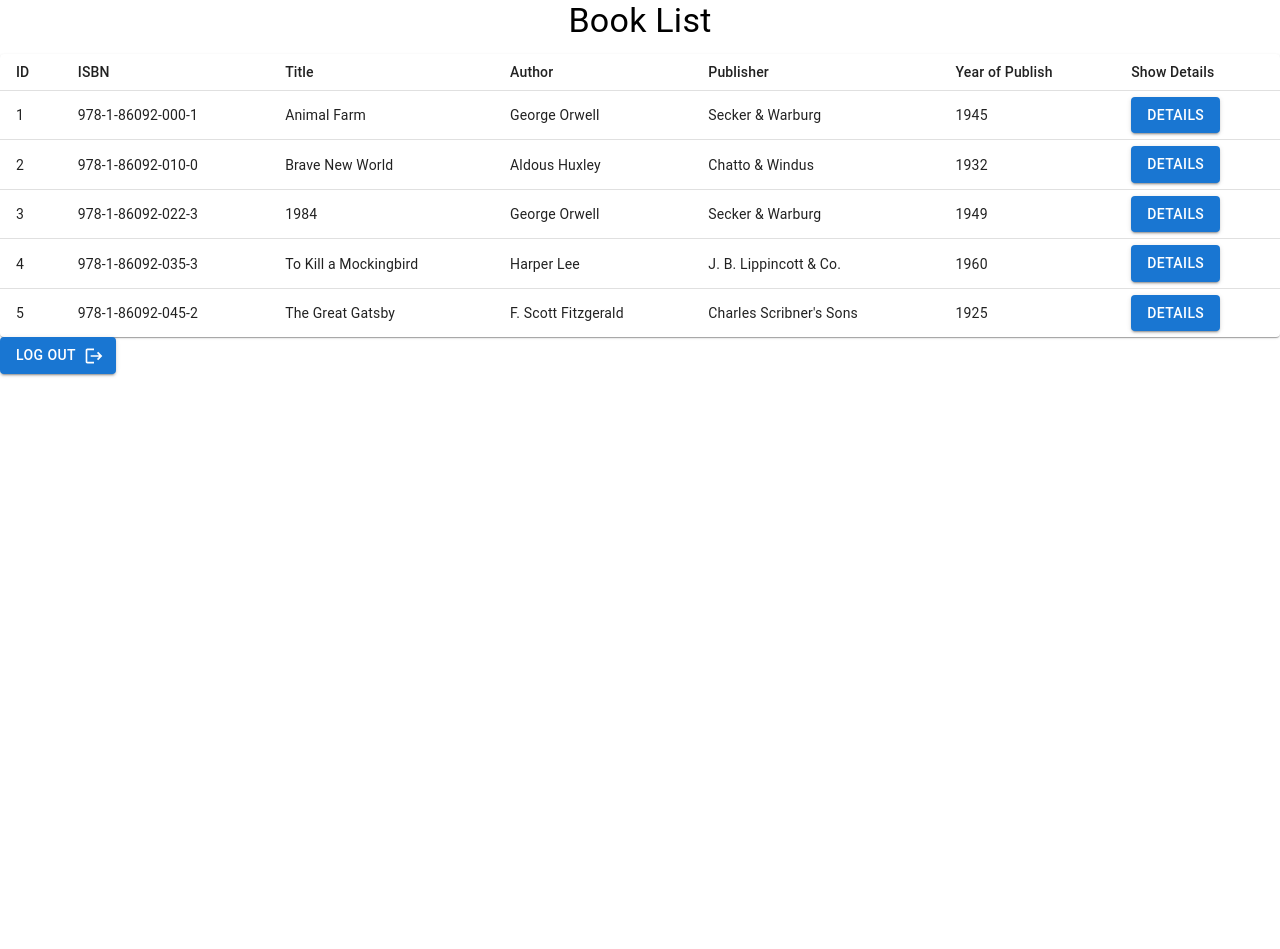
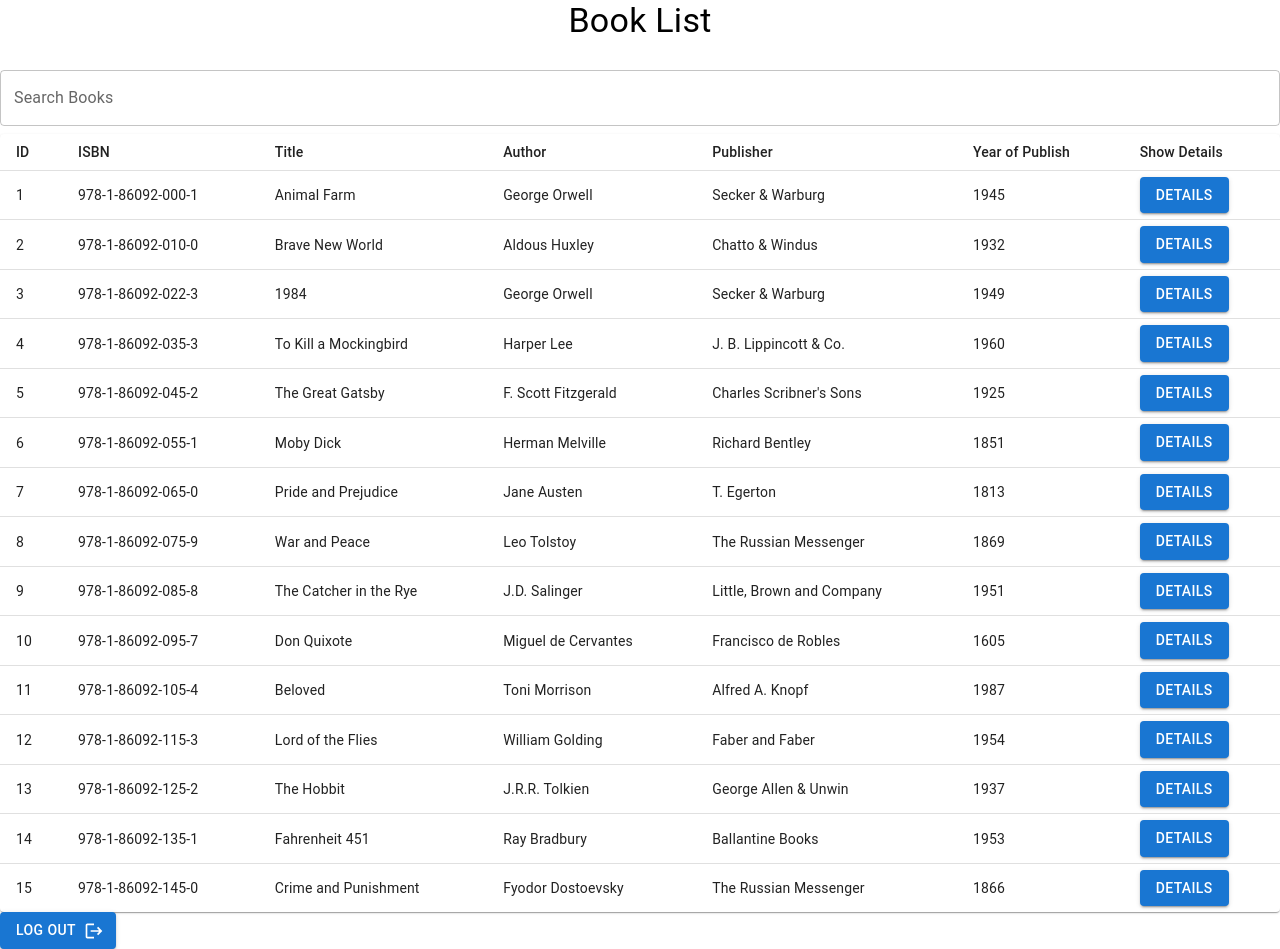
Before and after one commit to Zozzol/Technologie, a React (Create React App) app: page /allbooks in a window 1280 px wide. Before the commit the page ends 800 px from the top, so only its background shows below. Built offline with nearby package versions, Linux system fonts and the light colour scheme.

Commit message:
Dodanie więcej danych + wyszukiwanie danej książki

```diff
--- a/src/book-form/BookData.tsx
+++ b/src/book-form/BookData.tsx
@@ -63,5 +63,85 @@
       "Charles Scribner's Sons",
       1925,
     ),
+    createBook(
+      6,
+      '978-1-86092-055-1',
+      'Moby Dick',
+      'Herman Melville',
+      'Richard Bentley',
+      1851,
+    ),
+    createBook(
+      7,
+      '978-1-86092-065-0',
+      'Pride and Prejudice',
+      'Jane Austen',
+      'T. Egerton',
+      1813,
+    ),
+    createBook(
+      8,
+      '978-1-86092-075-9',
+      'War and Peace',
+      'Leo Tolstoy',
+      'The Russian Messenger',
+      1869,
+    ),
+    createBook(
+      9,
+      '978-1-86092-085-8',
+      'The Catcher in the Rye',
+      'J.D. Salinger',
+      'Little, Brown and Company',
+      1951,
+    ),
+    createBook(
+      10,
+      '978-1-86092-095-7',
+      'Don Quixote',
+      'Miguel de Cervantes',
+      'Francisco de Robles',
+      1605,
+    ),
+    createBook(
+      11,
+      '978-1-86092-105-4',
+      'Beloved',
+      'Toni Morrison',
+      'Alfred A. Knopf',
+      1987,
+    ),
+    createBook(
+      12,
+      '978-1-86092-115-3',
+      'Lord of the Flies',
+      'William Golding',
+      'Faber and Faber',
+      1954,
+    ),
+    createBook(
+      13,
+      '978-1-86092-125-2',
+      'The Hobbit',
+      'J.R.R. Tolkien',
+      'George Allen & Unwin',
+      1937,
+    ),
+    createBook(
+      14,
+      '978-1-86092-135-1',
+      'Fahrenheit 451',
+      'Ray Bradbury',
+      'Ballantine Books',
+      1953,
+    ),
+    createBook(
+      15,
+      '978-1-86092-145-0',
+      'Crime and Punishment',
+      'Fyodor Dostoevsky',
+      'The Russian Messenger',
+      1866,
+    ),
   ];
 }
--- a/src/book-form/BookTable.tsx
+++ b/src/book-form/BookTable.tsx
@@ -7,16 +7,16 @@
 import TableRow from '@mui/material/TableRow';
 import Paper from '@mui/material/Paper';
 import Button from '@mui/material/Button';
+import { TextField, Typography } from '@mui/material';
+import LogoutIcon from '@mui/icons-material/Logout';
+import { useNavigate } from 'react-router-dom';
 import { Book, BookData } from './BookData';
 import BookView from './BookView';
-import { Typography } from '@mui/material';
-import LogoutIcon from '@mui/icons-material/Logout';
-import { useNavigate } from 'react-router-dom';
 
 const BookTable: React.FC = () => {
   const navigate = useNavigate();
-
   const bookData: Book[] = BookData();
+  const [searchText, setSearchText] = React.useState('');
   const [selectedBook, setSelectedBook] = React.useState<Book | null>(null);
   const [dialogOpen, setDialogOpen] = React.useState<boolean>(false);
 
@@ -29,15 +29,37 @@
     setSelectedBook(null);
     setDialogOpen(false);
   };
+
   const handleLogOutClick = () => {
     navigate('/');
   };
+
+  const handleSearchChange = (event: React.ChangeEvent<HTMLInputElement>) => {
+    setSearchText(event.target.value.toLowerCase());
+  };
+
+  const filteredBooks = searchText
+    ? bookData.filter(
+        (book) =>
+          book.isbn.toLowerCase().includes(searchText) ||
+          book.title.toLowerCase().includes(searchText) ||
+          book.author.toLowerCase().includes(searchText) ||
+          book.publisher.toLowerCase().includes(searchText),
+      )
+    : bookData;
 
   return (
     <>
       <Typography variant="h4" component="div" gutterBottom align="center">
         Book List
       </Typography>
+      <TextField
+        label="Search Books"
+        variant="outlined"
+        fullWidth
+        margin="normal"
+        onChange={handleSearchChange}
+      />
       <TableContainer component={Paper}>
         <Table sx={{ minWidth: 650 }} size="small" aria-label="a dense table">
           <TableHead>
@@ -52,7 +74,7 @@
             </TableRow>
           </TableHead>
           <TableBody>
-            {bookData.map((book: Book) => (
+            {filteredBooks.map((book: Book) => (
               <TableRow
                 key={book.id}
                 sx={{ '&:last-child td, &:last-child th': { border: 0 } }}
```
